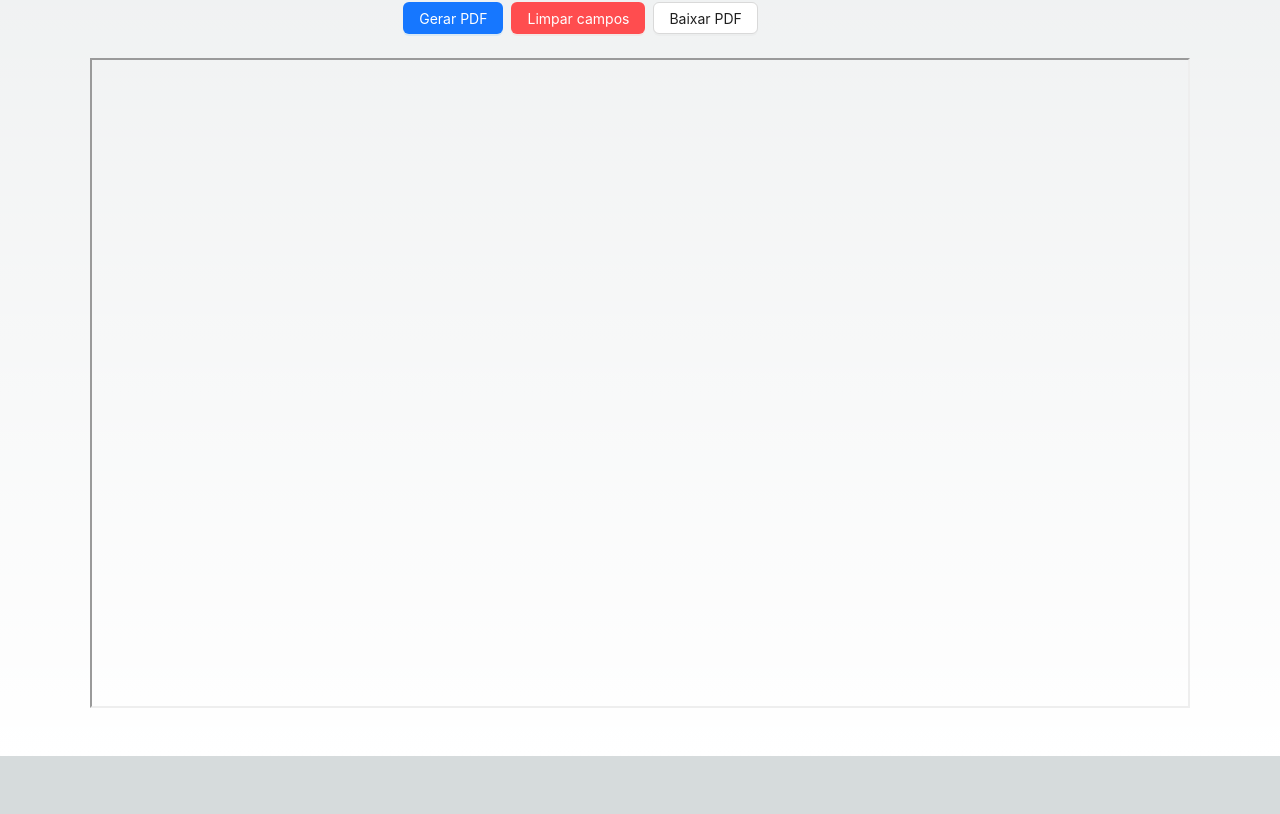
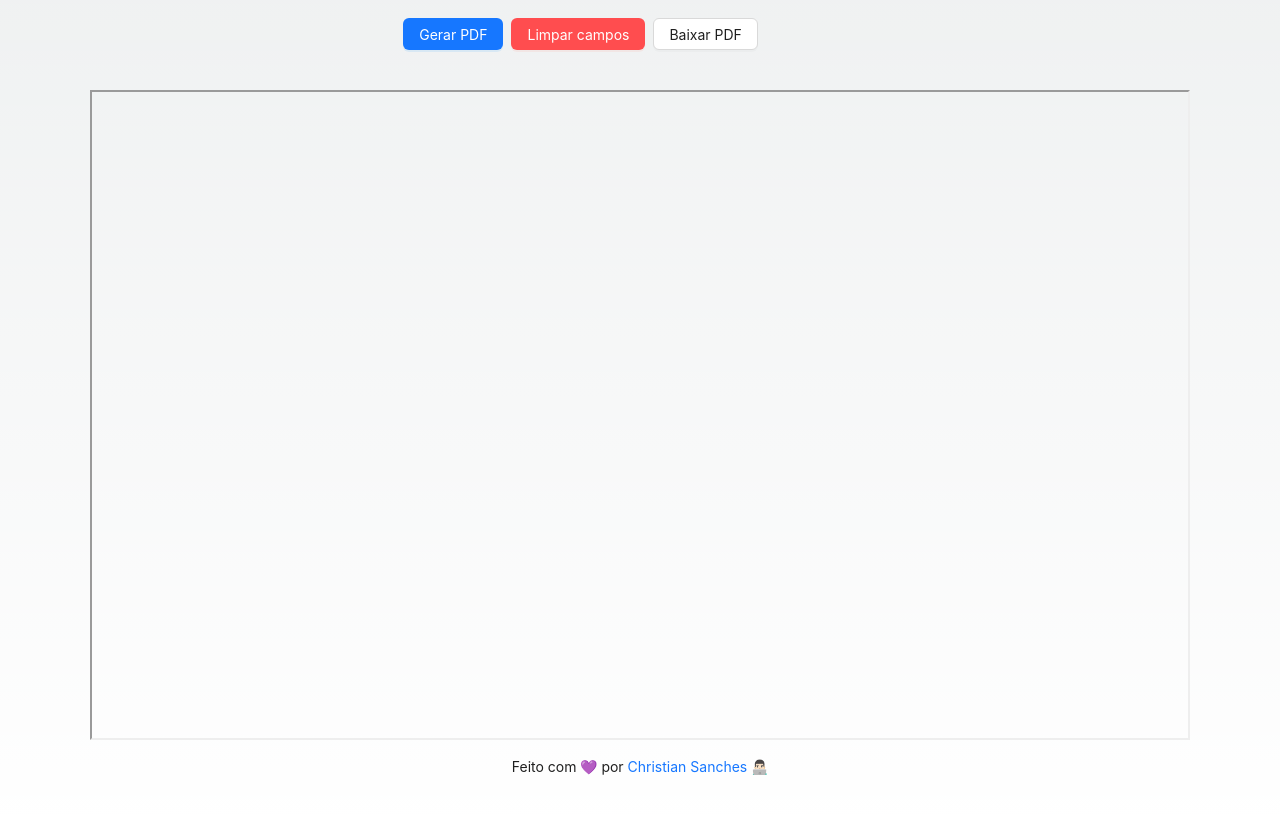
Before and after one commit to christian-sanches/recipe-generator, a Next.js app: page / in a window 1280 px wide. Shown: the part 1365-2179 px from the top of the page. Before the commit the page ends 2121 px from the top, so only its background shows below. Built offline with nearby package versions, Linux system fonts and the light colour scheme; no server answers.

Commit message:
page and readme credits

```diff
--- a/src/app/page.module.css
+++ b/src/app/page.module.css
@@ -5,6 +5,8 @@
   align-items: center;
   padding: 3rem;
   min-height: 100vh;
+
+  gap: 1rem;
 }
 
 .description {
--- a/src/app/page.tsx
+++ b/src/app/page.tsx
@@ -109,6 +109,12 @@ export default function Home() {
       <PdfForm onFinish={handleSubmitForm} downloadPdf={(data) => handleSubmitForm(data, true)} />
       <iframe className={styles.description} ref={visualizer} />
 
+      <footer>
+        <Typography.Text>
+          Feito com 💜 por <a href="mailto:christian@fleflis.dev">Christian Sanches</a> 👨🏻‍💻
+        </Typography.Text>
+      </footer>
+
     </main>
   );
 }
```
Also changed, not shown: 1 other file (tests, documents, lock files or other folders).
